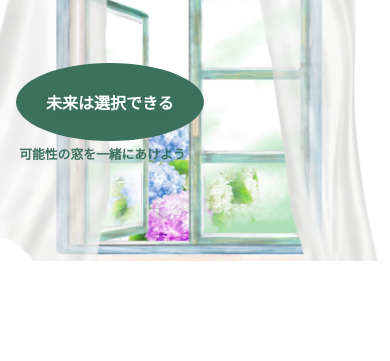
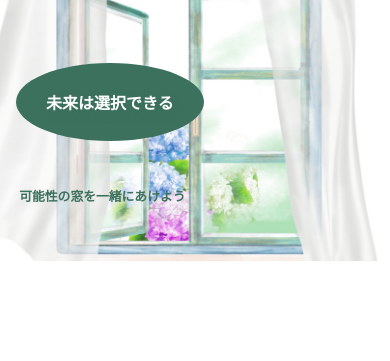
Before and after one commit to inagaki-a/homepage-enya-sample, a plain HTML site: page index.html in a window 390 px wide. Shown: the part 106-467 px from the top of the page. Drawn offline with nearby package versions, Linux system fonts and the light colour scheme.

Commit message:
Add files via upload

```diff
--- a/style.css
+++ b/style.css
@@ -180,6 +180,7 @@ nav {
 
 /* 真ん中のバー */
 .menu-open span:nth-child(2) {
+  transition-delay: 0.2s;
   transform: translateX(-18px) scale(0);
 }
 
@@ -233,7 +234,6 @@ nav {
     border: #1c352c;
     border-radius: 100%;
     padding: 30px;
-    display: block;
   }
 }
 
@@ -245,7 +245,6 @@ nav {
   font-weight: 600;
   left: 5.5rem;
   top: 80%;
-  display: block;
 }
 
 @media screen and (max-width: 960px) {
@@ -256,7 +255,7 @@ nav {
     text-shadow: #e6e6e6 2px 4px 8px;
     font-weight: 600;
     left: 1.2rem;
-    top: 30%;
+    top: 35%;
   }
 }
 
```
